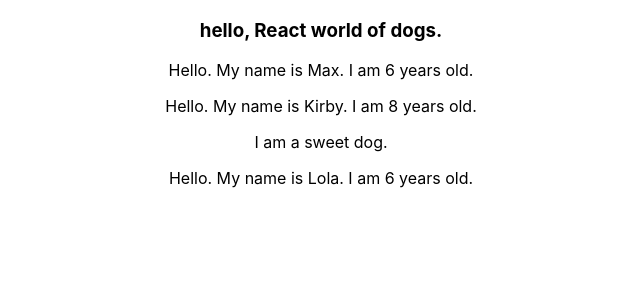
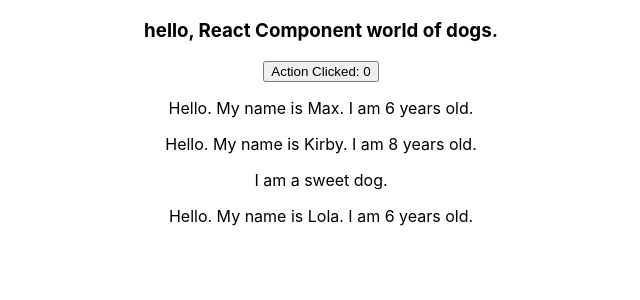
Before and after one commit to MathewT/react-app-2, a React (Create React App) app: page / in a window 1280 px wide. Shown: the top 300 px of the page, without its empty margins (319-959 px from the left). Built offline with nearby package versions, Linux system fonts and the light colour scheme.

Commit message:
made App a Component; introduced state

```diff
--- a/src/App.js
+++ b/src/App.js
@@ -1,15 +1,38 @@
+import React, {Component} from 'react';
+
 import './App.css';
 import Dog from './Dog/Dog';
 
-function App() {
+class App extends Component {
+  state = {
+    actionClickedCounter: 0,
+    dogs: [
+      {
+        name: "Bowser",
+        age: 7
+      },
+      {
+        name: "Jessie",
+        age: 2
+      },
+      {
+        name: "Felix",
+        age: 3
+      }
+    ]
+  };
+
+  render() {
     return (
       <div className="App">
-      <h3>hello, React world of dogs.</h3>
+       <h3>hello, React Component world of dogs.</h3>
+       <button>Action Clicked: {this.state.actionClickedCounter}</button>
        <Dog name="Max" age="6" />
        <Dog name="Kirby" age="8">I am a sweet dog.</Dog>
        <Dog name="Lola" age="6" />
       </div>
     );
-}
+  };
+};
 
 export default App;
```
Also changed, not shown: 1 other file (tests, documents, lock files or other folders). Lines whose indentation alone changed are shown as unchanged.
